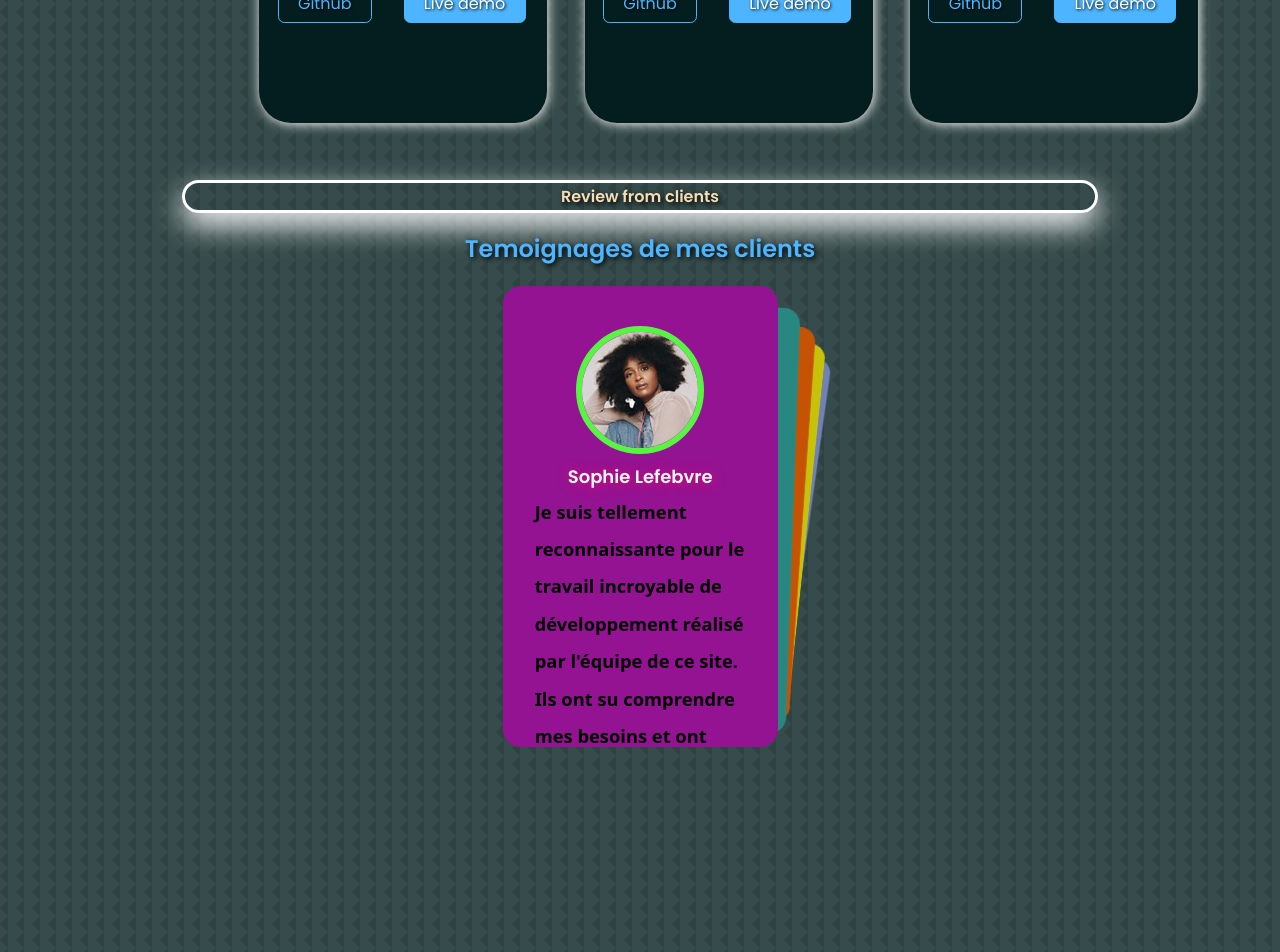
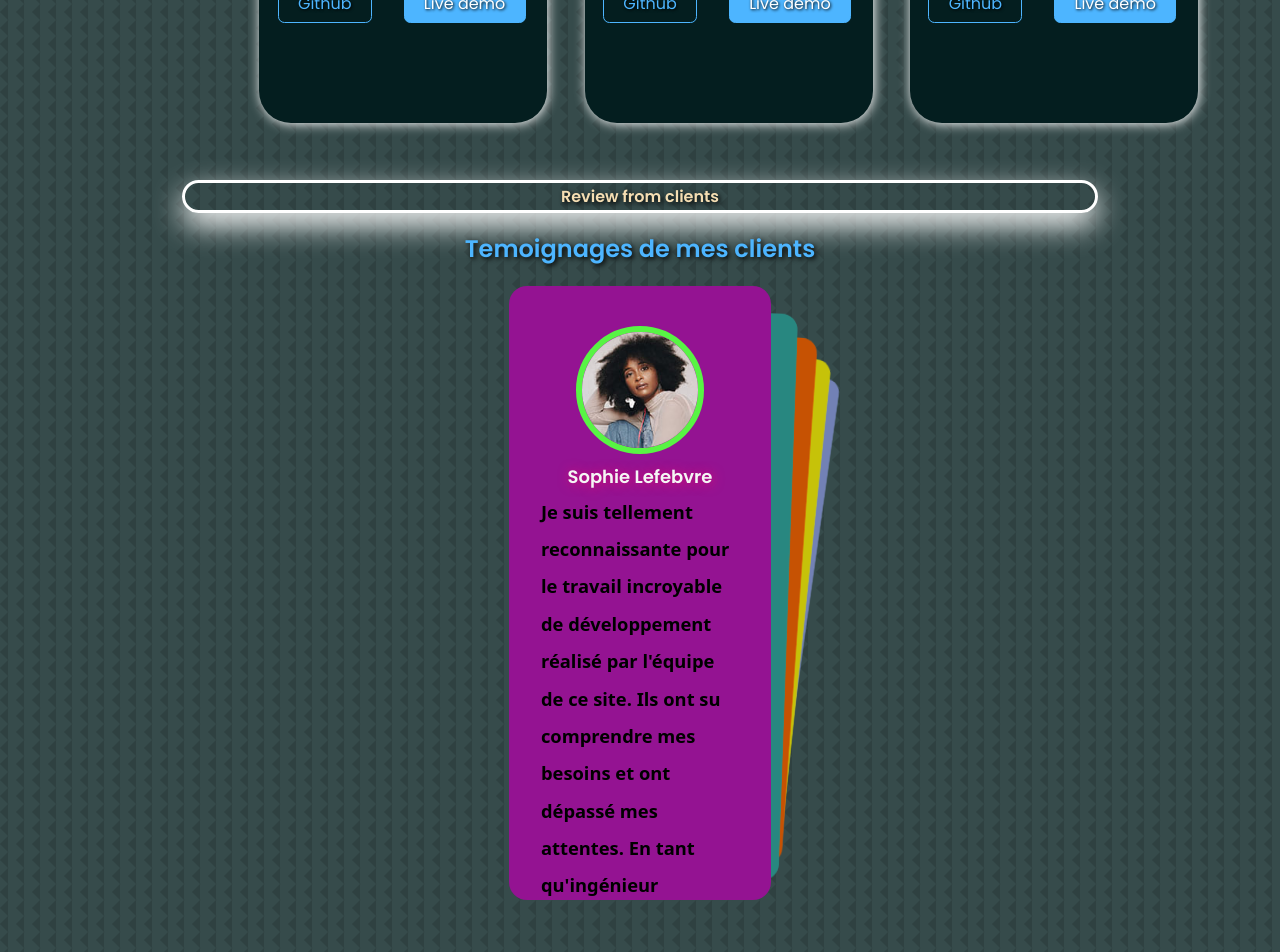
Before and after one commit to Mouhamed1003/keenprogrammer.com, a React (Create React App) app: page / in a window 1280 px wide. Shown: the part 4332-5284 px from the top of the page. Built offline with nearby package versions, Linux system fonts and the light colour scheme.

Commit message:
Update temoignages.css

```diff
--- a/src/components/temoignages/temoignages.css
+++ b/src/components/temoignages/temoignages.css
@@ -10,8 +10,8 @@
   text-shadow: 2px 2px 5px black;
 }
 .temoignages_container {
-  width: 22%;
-  height: 60%;
+  width: 21%;
+  height: 80%;
   margin: 0 auto;
 }
 .temoignage {
@@ -41,7 +41,7 @@
 }
 .client_review {
   color: black;
-  width: 50%;
+  width: 35%;
   margin: 0.2rem auto 0;
   text-align: left;
   font-family: system-ui, -apple-system, BlinkMacSystemFont, 'Segoe UI', Roboto, Oxygen, Ubuntu, Cantarell, 'Open Sans', 'Helvetica Neue', sans-serif;
```
